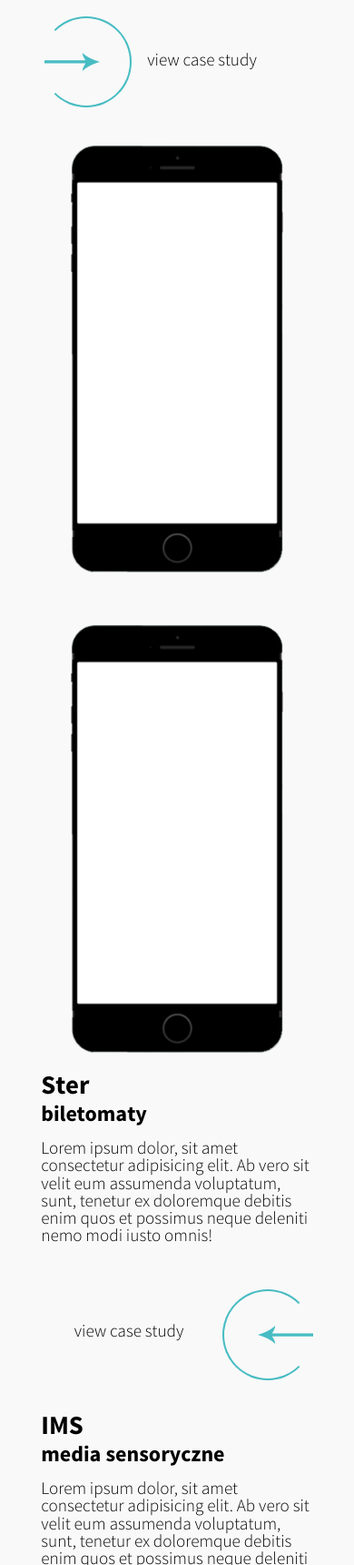
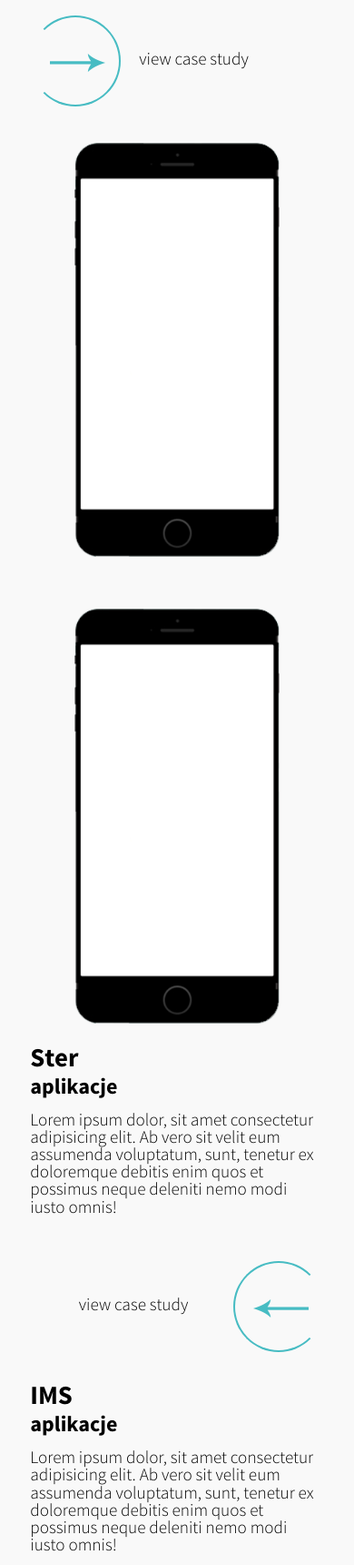
Before and after one commit to rafenoxu/snab, a website: page index.html in a window 390 px wide. Shown: the part 1080-2800 px from the top of the page at 91% size. Drawn offline with nearby package versions, Linux system fonts and the light colour scheme.

Commit message:
Added rest of animations; From now on you can't scroll when mobile menu is open; case study positioning

```diff
--- a/index.html
+++ b/index.html
@@ -55,62 +55,47 @@
 
             <section class="case-study" id="case-study">
                 <div class="case-study__content">
-                    <div class="case-study__text case-study__text-left">
+                    <div class="case-study__text">
                         <h2>Citycharger</h2>
                         <h3>aplikacje</h3>
                         <p>Lorem ipsum dolor, sit amet consectetur adipisicing elit. Ab vero sit velit eum assumenda voluptatum, sunt, tenetur ex doloremque debitis enim quos et possimus neque deleniti nemo modi iusto omnis!</p>
-                        <a href="#">
-                            <div class="case-study-circle">
-                                <div class="case-study-circle__arrow">
-                                    <img class="right-arrow" src="images/arrow_right.png" alt="right arrow">
-                                </div>
-                                <div class="case-study-circle__text">
-                                    <p>view case study</p>
-                                </div>
-                            </div>
+                        <a href="#" class="arrow-link">
+                            <div class="case-study-circle"></div>
+                            <img class="right-arrow" src="images/arrow_right.png" alt="right arrow">
+                            <p class="circle-text">view case study</p>
                         </a>
                     </div>
-                    <div class="case-study__image case-study__image-right">
+                    <div class="case-study__image">
                         <img src="images/phone.png" alt="phone">
                     </div>
                 </div>
                 <div class="case-study__content">
-                    <div class="case-study__image case-study__image-left">
+                    <div class="case-study__text right">
+                        <h2>Ster</h2>
+                        <h3>aplikacje</h3>
+                        <p>Lorem ipsum dolor, sit amet consectetur adipisicing elit. Ab vero sit velit eum assumenda voluptatum, sunt, tenetur ex doloremque debitis enim quos et possimus neque deleniti nemo modi iusto omnis!</p>
+                        <a href="#" class="arrow-link">
+                            <div class="case-study-circle left"></div>
+                            <img class="right-arrow left" src="images/arrow_left.png" alt="left arrow">
+                            <p class="circle-text left">view case study</p>
+                        </a>
+                    </div>
+                    <div class="case-study__image left">
                         <img src="images/phone.png" alt="phone">
-                    </div>
-                    <div class="case-study__text case-study__text-right">
-                        <h2>Ster</h2>
-                        <h3>biletomaty</h3>
-                        <p>Lorem ipsum dolor, sit amet consectetur adipisicing elit. Ab vero sit velit eum assumenda voluptatum, sunt, tenetur ex doloremque debitis enim quos et possimus neque deleniti nemo modi iusto omnis!</p>
-                        <a href="#" class="left">
-                            <div class="case-study-circle-left">
-                                <div class="case-study-circle-left__arrow">
-                                    <img class="right-arrow" src="images/arrow_left.png" alt="left arrow">
-                                </div>
-                                <div class="case-study-circle-left__text">
-                                    <p>view case study</p>
-                                </div>
-                            </div>
-                        </a>
                     </div>
                 </div>
                 <div class="case-study__content">
-                    <div class="case-study__text case-study__text-left">
+                    <div class="case-study__text">
                         <h2>IMS</h2>
-                        <h3>media sensoryczne</h3>
+                        <h3>aplikacje</h3>
                         <p>Lorem ipsum dolor, sit amet consectetur adipisicing elit. Ab vero sit velit eum assumenda voluptatum, sunt, tenetur ex doloremque debitis enim quos et possimus neque deleniti nemo modi iusto omnis!</p>
-                        <a href="#">
-                            <div class="case-study-circle">
-                                <div class="case-study-circle__arrow">
-                                    <img class="right-arrow" src="images/arrow_right.png" alt="right arrow">
-                                </div>
-                                <div class="case-study-circle__text">
-                                    <p>view case study</p>
-                                </div>
-                            </div>
+                        <a href="#" class="arrow-link">
+                            <div class="case-study-circle"></div>
+                            <img class="right-arrow" src="images/arrow_right.png" alt="right arrow">
+                            <p class="circle-text">view case study</p>
                         </a>
                     </div>
-                    <div class="case-study__image case-study__image-right">
+                    <div class="case-study__image">
                         <img src="images/phone.png" alt="phone">
                     </div>
                 </div>
--- a/js/navbar.js
+++ b/js/navbar.js
@@ -4,11 +4,13 @@ const navbarToggle = navbar.querySelector(".menu-toggle");
 function openMobileNavbar() {
     navbar.classList.add("opened");
     navbarToggle.setAttribute("aria-label", "Close navigation menu.");
+    document.body.style.position = 'fixed';
 }
 
 function closeMobileNavbar() {
     navbar.classList.remove("opened");
     navbarToggle.setAttribute("aria-label", "Open navigation menu.");
+    document.body.style.position = '';
 }
 
 navbarToggle.addEventListener("click", () => {
--- a/scss/_arrow-down-circle.scss
+++ b/scss/_arrow-down-circle.scss
@@ -12,6 +12,13 @@
     overflow: hidden;
 }
 
+.arrow {
+    position: absolute;
+    bottom: 20px;
+    left: 38px;
+    pointer-events: none;
+}
+
 a:hover .arrow-down-circle {
     animation: spin 1s forwards;
 
@@ -19,13 +26,6 @@ a:hover .arrow-down-circle {
         from {transform:rotate(0deg);}
         to {transform:rotate(180deg);}
     }
-}
-
-.arrow {
-    position: absolute;
-    bottom: 20px;
-    left: 38px;
-    pointer-events: none;
 }
 
 a:hover .arrow {
--- a/scss/_case-study-circle.scss
+++ b/scss/_case-study-circle.scss
@@ -1,55 +1,65 @@
 .case-study-circle {
-    display: flex;
+    position: relative;
     border: 2px solid #47bcc3;
     border-radius: 50%;
     border-left-color: transparent;
     width: 100px;
     height: 100px;
-    margin-top: 50px;
-
-    &__text {
-        white-space: nowrap;
-
-        p {
-            position: relative;
-            top: 20px;
-            left: 40px;
-            color: black;
-        }
-    }
-
-    &__arrow {
-        display: flex;
-        flex-direction: column;
-        justify-content: center;
-        overflow: visible;
-    }
 }
 
-.case-study-circle:hover {
+.case-study-circle.left {
+    border-left-color: #47bcc3;
+    border-right-color: transparent;
+}
+
+.right-arrow {
+    position: absolute;
+    left: 20px;
+    top: 40px;
+}
+
+.circle-text {
+    color: $primary-color;
+    white-space: nowrap;
+    position: absolute;
+    left: 120px;
+    top: 38px;
+}
+
+.circle-text.left {
+    left: -170px;
+    top: 38px;
+}
+
+a:hover .case-study-circle {
     animation: spin 1s forwards;
 
     @keyframes spin {
         from {transform:rotate(0deg);}
         to {transform:rotate(180deg);}
     }
+}
 
-    .case-study-circle__arrow {
-        rotate: -180deg;
-        transition: rotate 1s;
-        animation: 1s move-right 1s forwards;
-    }
-
-    .case-study-circle__text {
-        rotate: -180deg;
-        transition: rotate 1s;
-        animation: text-right 2s forwards;
-    }
+a:hover .right-arrow {
+    animation: 1s move-right 1s forwards;
 
     @keyframes move-right {
         from {transform: translateX(0);}
-        to {transform: translateX(150px);}
+        to {transform: translateX(160px);}
     }
+}
+
+a:hover .right-arrow.left {
+    animation-name: move-left;
+
+    @keyframes move-left {
+        from {transform: translateX(0);}
+        to {transform: translateX(-170px);}
+    }
+}
+
+a:hover .circle-text {
+    animation: 2s text-right forwards;
 
     @keyframes text-right {
         0% {
@@ -57,7 +67,25 @@
         }
         50% {
             opacity: 0;
-            transform: translateX(0);
+            transform: translateX(-200px);
+        }
+        100% {
+            opacity: 100;
+            transform: translateX(-100px);
+        }
+    }
+}
+
+a:hover .circle-text.left {
+    animation-name: text-left;
+
+    @keyframes text-left {
+        0% {
+            opacity: 0;
+        }
+        50% {
+            opacity: 0;
+            transform: translateX(200px);
         }
         100% {
             opacity: 100;
@@ -65,74 +93,3 @@
         }
     }
 }
-
-.case-study-circle-left {
-    display: flex;
-    border: 2px solid #47bcc3;
-    border-radius: 50%;
-    border-right-color: transparent;
-    width: 100px;
-    height: 100px;
-    margin-top: 50px;
-
-    &__text {
-        white-space: nowrap;
-
-        p {
-            font-family: 'SourceSansPro-Light';
-            position: relative;
-            top: 18px;
-            left: -240px;
-            color: black;
-        }
-    }
-
-    &__arrow {
-        display: flex;
-        flex-direction: column;
-        justify-content: center;
-        overflow: visible;
-        position: relative;
-        left: 35px;
-    }
-}
-
-.case-study-circle-left:hover {
-    animation: spin 1s forwards;
-
-    @keyframes spin {
-        from {transform:rotate(0deg);}
-        to {transform:rotate(-180deg);}
-    }
-
-    .case-study-circle-left__arrow {
-        rotate: -180deg;
-        transition: rotate 1s;
-        animation: 1s move-left 1s forwards;
-    }
-
-    .case-study-circle-left__text {
-        rotate: -180deg;
-        transition: rotate 1s;
-        animation: text-left 2s forwards;
-    }
-
-    @keyframes move-left {
-        from {transform: translateX(0);}
-        to {transform: translateX(-150px);}
-    }
-
-    @keyframes text-left {
-        0% {
-            opacity: 0;
-        }
-        50% {
-            opacity: 0;
-            transform: translateX(350px);
-        }
-        100% {
-            opacity: 1;
-            transform: translateX(280px);
-        }
-    }
-}
--- a/scss/_case-study.scss
+++ b/scss/_case-study.scss
@@ -1,89 +1,61 @@
 .case-study {
-    display: flex;
-    flex-direction: column;
-    justify-items: center;
+    display: grid;
+    grid-template-columns: 15% 70% 15%;
     background-color: #f9f9f9;
-    max-width: 100%;
     padding: 2%;
-
-    img {
-        object-fit: scale-down;
-    }
 }
 
 .case-study__content {
     display: grid;
-    grid-template-columns: 50% 50%;
-    padding: 2% 0;
-    max-width: 100%;
+    grid-column: 2 / 3;
+    grid-template-columns: 1fr 1fr;
+    align-items: center;
+    padding: inherit;
 
     .case-study__text {
-        padding: 0 10%;
         display: flex;
         flex-direction: column;
-        justify-content: center;
+        align-items: flex-start;
         font-family: 'SourceSansPro-Bold';
-        max-width: 100%;
-        overflow: hidden;
 
         h2 {
             font-size: 4rem;
         }
 
         h3 {
-            padding-top: 5px;
+            padding: 5px 0 15px 0;
             font-size: 1.5rem;
 
         }
 
         p {
-            padding-top: 1rem;
             font-size: 1.5rem;
             font-family: 'SourceSansPro-Light';
-        }
-
-        a {
-            display: flex;
-            align-items: center;
-
-            p {
-                margin-bottom: 18px;
-                margin-left: 10px;
-            }
-        }
-
-        a.left {
-            justify-content: end;
+            padding-bottom: 50px;
         }
     }
 
-    .case-study__text-left {
-        grid-column: 1 / 2;
-    }
+    .case-study__text.right {
+        order: 2;
 
-    .case-study__text-right {
-        grid-column: 2 / 3;
+        .arrow-link {
+            align-self: flex-end;
+        }
     }
 
     .case-study__image {
         text-align: center;
         overflow: hidden;
-
-        img {
-            height: 100%;
-        }
-    }
-
-    .case-study__image-right {
-        grid-column: 2 / 3;
-    }
-
-    .case-study__image-left {
-        grid-column: 1 / 2;
     }
 }
 
-@media screen and (max-width: 760px) {
+@media screen and (max-width: 1024px) {
+    .case-study {
+        grid-template-columns: 5% auto 5%;
+    }
+}
+
+@media screen and (max-width: 768px) {
     .case-study__content {
         display: flex;
         flex-wrap: wrap;
--- a/scss/_header.scss
+++ b/scss/_header.scss
@@ -42,6 +42,10 @@ header {
         }
     }
 
+    .menu-toggle:focus {
+        outline: none;
+    }
+
     .nav {
         position: fixed;
         top: $header-height;
@@ -52,6 +56,7 @@ header {
                     visibility 0.2s ease-in-out;
         opacity: 0;
         visibility: hidden;
+        z-index: 10;
 
         .menu-nav {
             display: flex;
--- a/scss/main.scss
+++ b/scss/main.scss
@@ -3,9 +3,9 @@
 @import 'fonts';
 @import 'header';
 @import 'about';
+@import 'arrow-down-circle';
 @import 'case-study';
 @import 'case-study-circle';
 @import 'team';
 @import 'kontakt';
 @import 'footer';
-@import 'arrow-down-circle';
```
Also changed, not shown: css/main.css, 1 other file.
